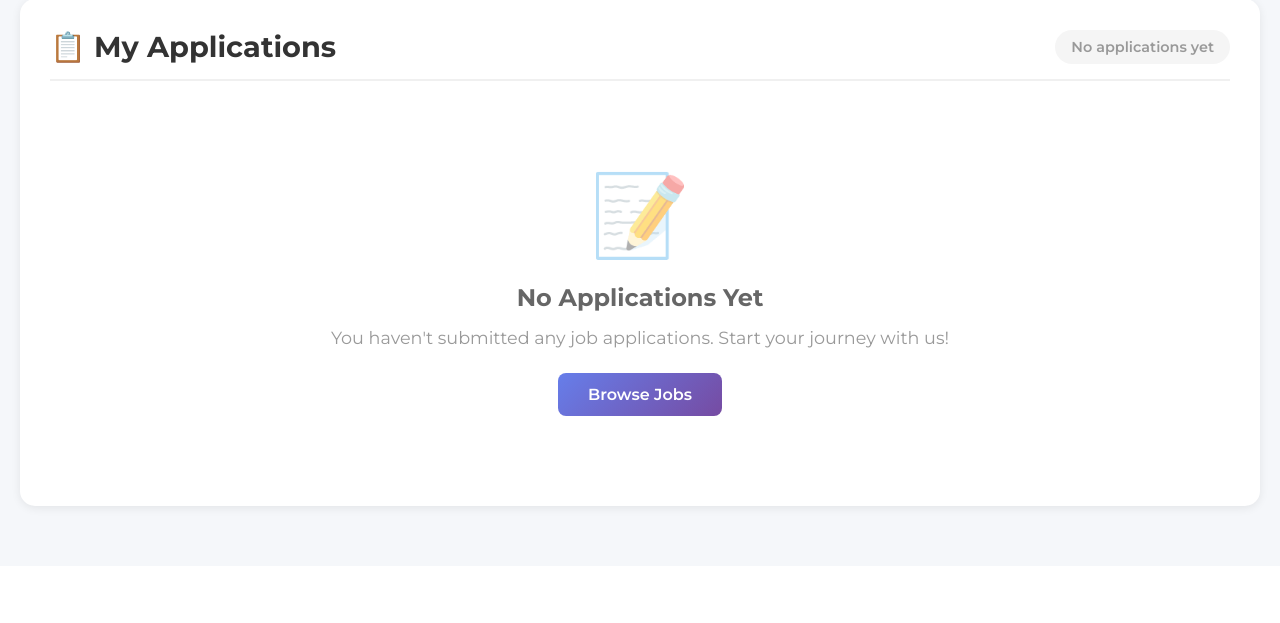
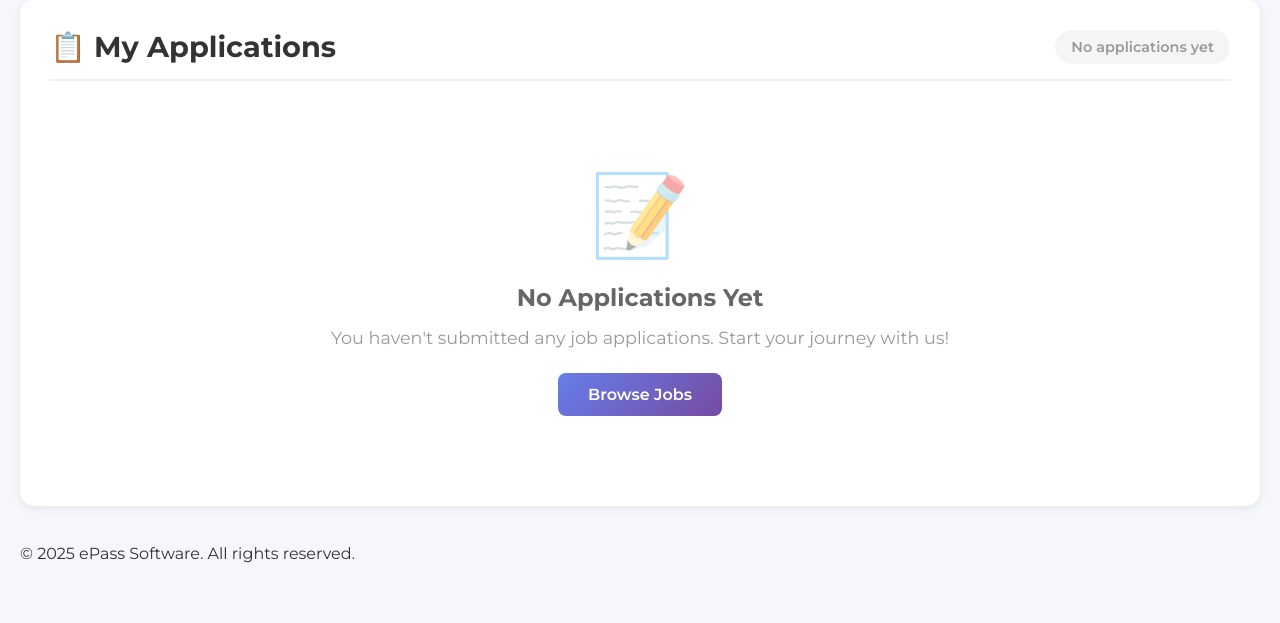
Before and after one commit to 106223201/project2, a PHP site: page /dashboard.php in a window 1280 px wide. Shown: the part 831-1454 px from the top of the page. Before the commit the page ends 1344 px from the top, so only its background shows below. Run offline with PHP 8.4, Linux system fonts and the light colour scheme; the visitor is signed in with stand-in values (Sample User, id 1); data comes from the database, SQL or seed files in the repository.

Commit message:
Added footer to dashboards

```diff
--- a/dashboard.php
+++ b/dashboard.php
@@ -249,6 +249,10 @@ mysqli_close($conn);
                 </div>
             <?php endif; ?>
         </div>
+        <br><br>
+        <p>&copy; 2025 ePass Software. All rights reserved.</p>
+
     </div>
+
 </body>
 </html>
--- a/manage.php
+++ b/manage.php
@@ -423,7 +423,9 @@ $stats = mysqli_fetch_assoc($stats_result);
                 </div>
             </div>
         <?php endif; ?>
+        <p>&copy; 2025 ePass Software. All rights reserved.</p>
     </div>
+
 </body>
 </html>
 
--- a/manager-login.php
+++ b/manager-login.php
@@ -140,6 +140,7 @@ if ($_SERVER['REQUEST_METHOD'] == 'POST' && isset($_POST['login_manager'])) {
                 <a href="manager-register.php">Don't have an account? Register</a>
                 <a href="index.php" class="home-link">← Back to Home</a>
             </div>
+
         </div>
     </div>
 </body>
```
